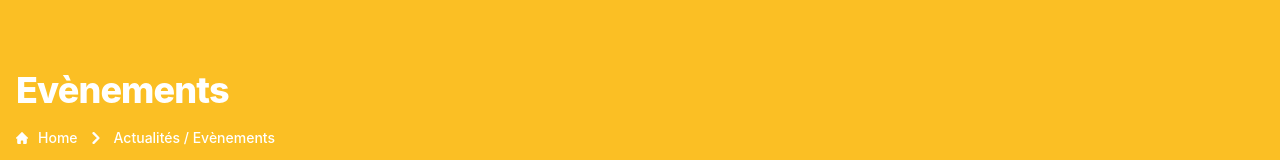
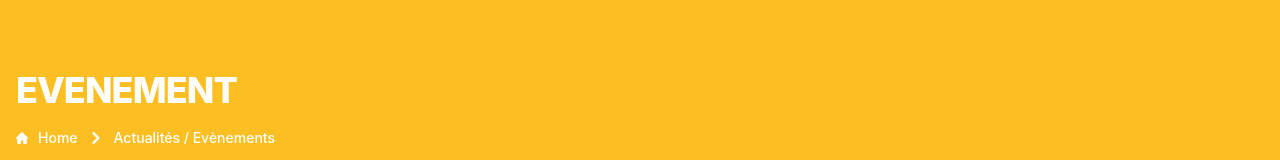
Before and after one commit to Hackeur2002/_APP, a React (Create React App) app: page /event in a window 1280 px wide. Shown: the part 146-306 px from the top of the page. Built offline with nearby package versions, Linux system fonts and the light colour scheme; what tailwindcss-animated would draw is missing.

Commit message:
Version 1.003

```diff
--- a/src/public_pages/evenement/Evenement.js
+++ b/src/public_pages/evenement/Evenement.js
@@ -5,7 +5,7 @@ import LesEvenements from './Components/LesEvenements';
 function Evenement(props) {
     return (
         <>
-            <Banniere desc="Evènements" name="Actualités / Evènements" />
+            <Banniere desc="EVENEMENT" name="Actualités / Evènements" />
             <LesEvenements />
         </>
     );
```
